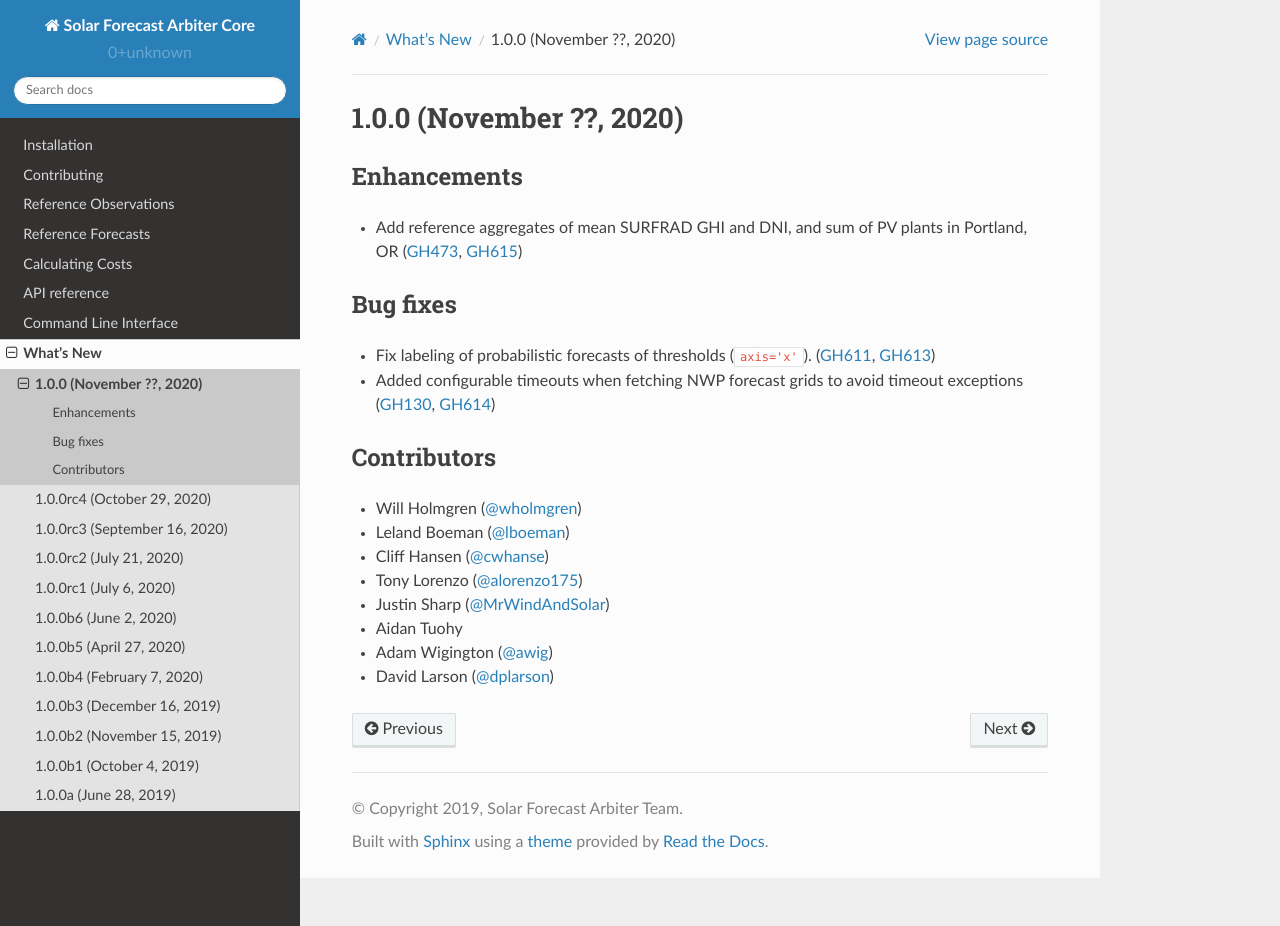
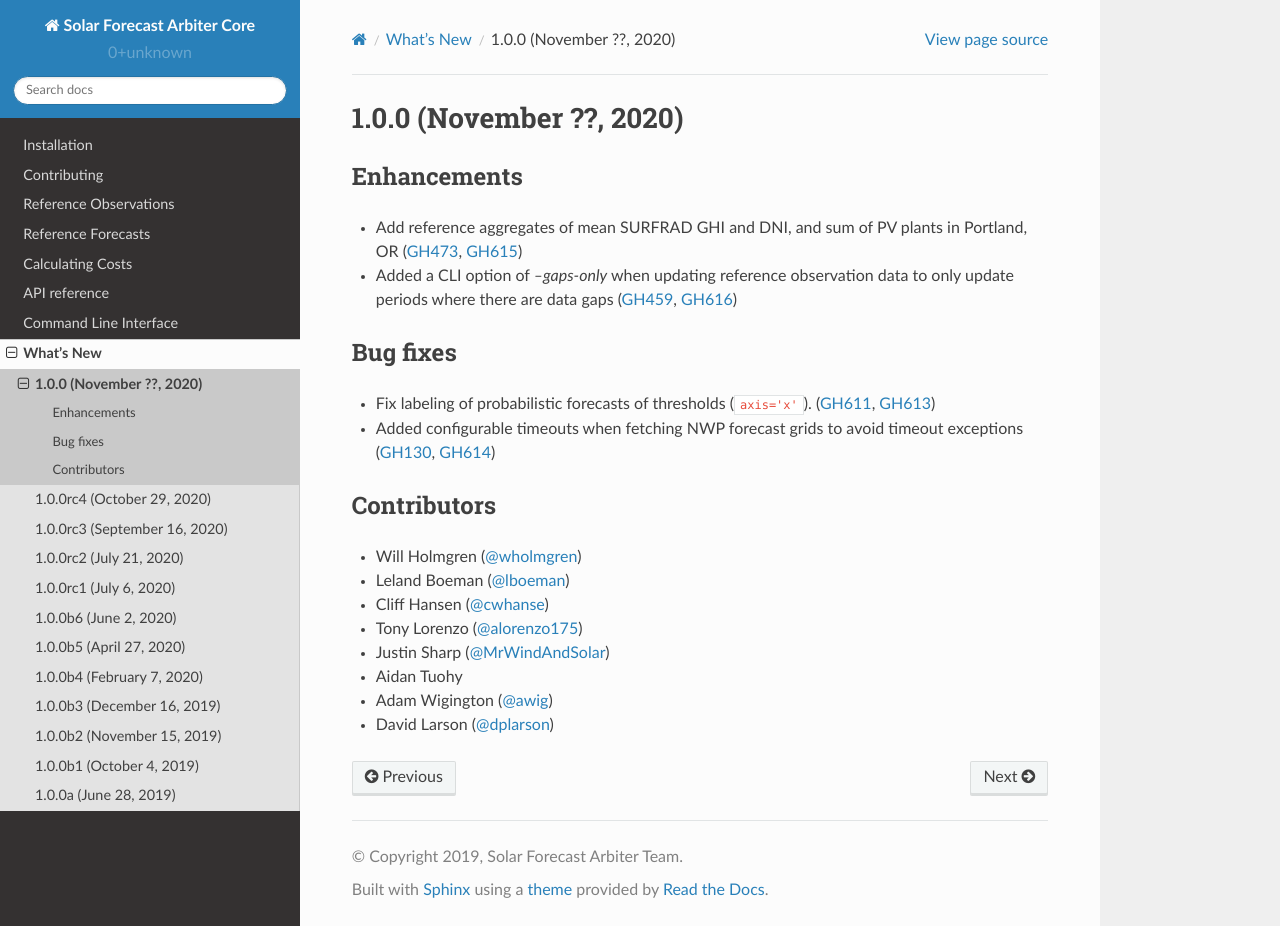
Before and after one commit to SolarArbiter/solarforecastarbiter-core, a Sphinx documentation site: the page built from docs/source/whatsnew/1.0.0.rst, in a window 1280 px wide and 926 px high. Built offline with Sphinx 7.4.7 and the Read the Docs theme 2.0.0, drawn with Linux system fonts in a browser that asks for light colours.

Commit message:
whatsnew

```diff
--- a/docs/source/whatsnew/1.0.0.rst
+++ b/docs/source/whatsnew/1.0.0.rst
@@ -9,6 +9,9 @@
 ~~~~~~~~~~~~
 * Add reference aggregates of mean SURFRAD GHI and DNI, and
   sum of PV plants in Portland, OR (:issue:`473`, :pull:`615`)
+* Added a CLI option of `--gaps-only` when updating reference
+  observation data to only update periods where there are data
+  gaps (:issue:`459`, :pull:`616`)
 
 
 Bug fixes
```
